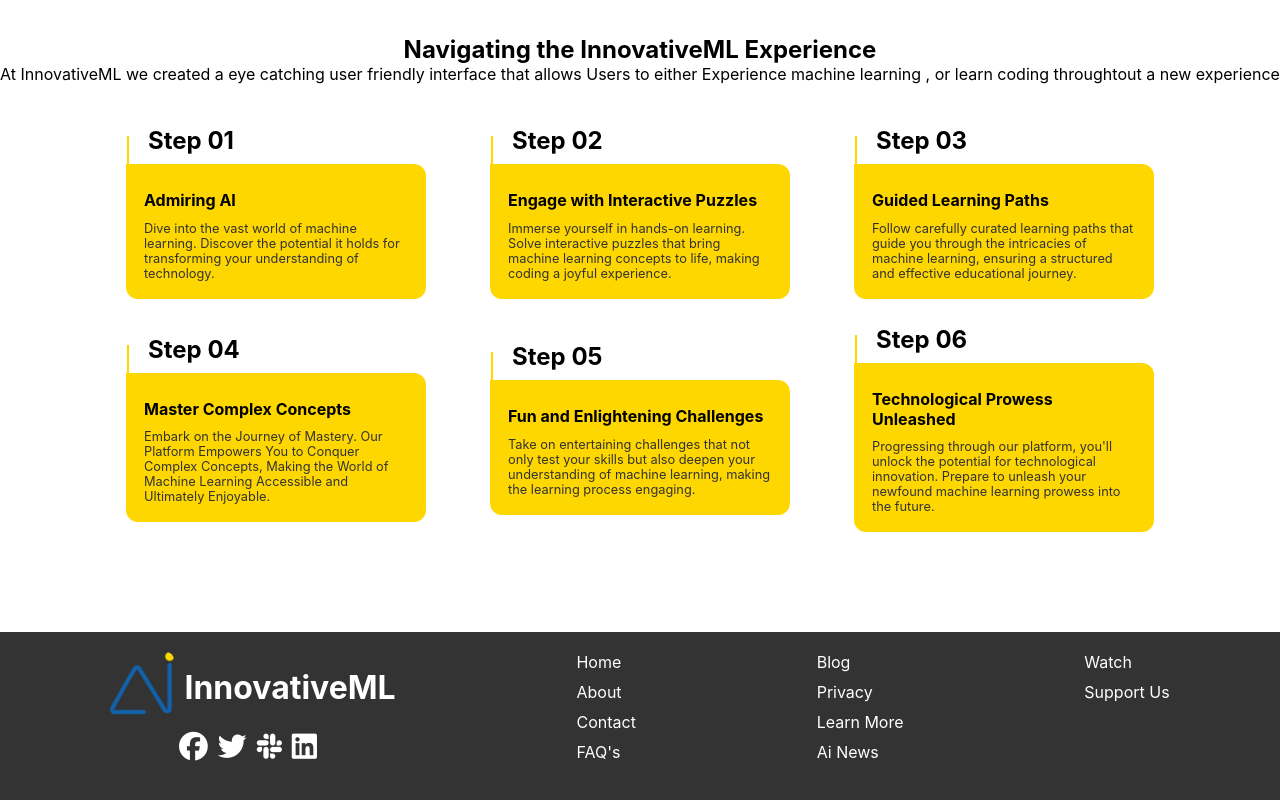
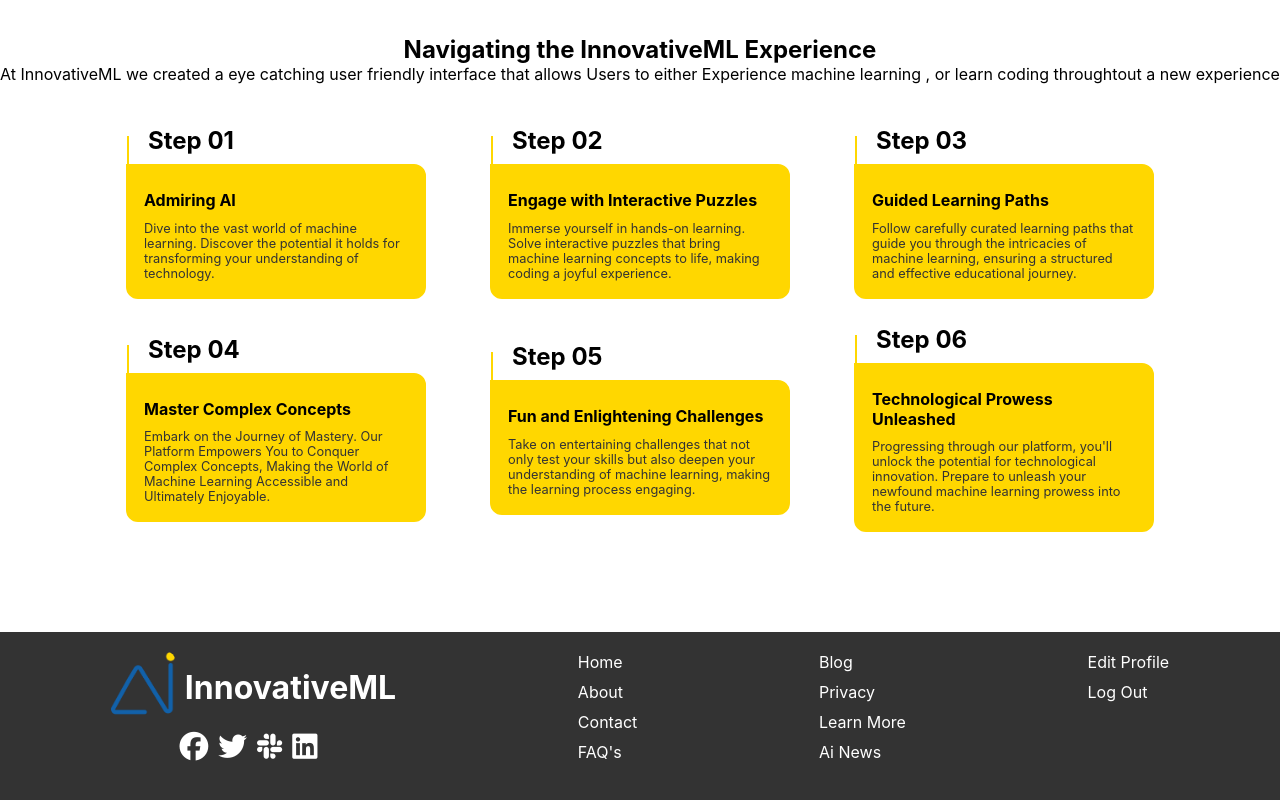
Before and after one commit to AhmadSerhall/innovativeML, a React (Create React App) app in the folder frontend/: page /about in a window 1280 px wide. Shown: the part 1135-1935 px from the top of the page. Built offline with nearby package versions, Linux system fonts and the light colour scheme; sample sign-in values are in the browser's storage.

Commit message:
made so that if the user click log out he cant not navigate throught other pages unless he re-authenticate

```diff
--- a/frontend/src/components/Footer/index.jsx
+++ b/frontend/src/components/Footer/index.jsx
@@ -1,10 +1,26 @@
-import React from 'react'
+import {React,useEffect} from 'react'
 import TitleLogo from '../TitleLogo'
-import { Link } from 'react-router-dom';
 import '@fortawesome/fontawesome-free/css/all.css';
+import { Link, useNavigate } from 'react-router-dom';
 import './style.css'
 
 const Footer = () => {
+  const navigate=useNavigate();
+  const handleLogout = () => {
+    localStorage.removeItem('token');
+
+    navigate('/signup');
+  };
+
+  useEffect(() => {
+    const isAuthenticated = !!localStorage.getItem('token');
+
+    // If not authenticated, redirect to signup
+    if (!isAuthenticated) {
+      navigate('/signup');
+    }
+  }, [navigate]);
+
   return (
     <div>
       <div className='footer-container full-width flex'>
@@ -35,8 +51,10 @@ const Footer = () => {
         </div>
         <div className='third-col flex column'>
             <ul>
-                <li><Link to="/watch">Watch</Link></li>
-                <li><Link to="/support">Support Us</Link></li>
+                {/* <li><Link to="/watch">Watch</Link></li> */}
+                <li><Link to="/edit">Edit Profile</Link></li>
+                {/* <li><Link to="/support">Support Us</Link></li> */}
+                <li onClick={handleLogout}>Log Out</li>
             </ul>
         </div>
       </div>
```
